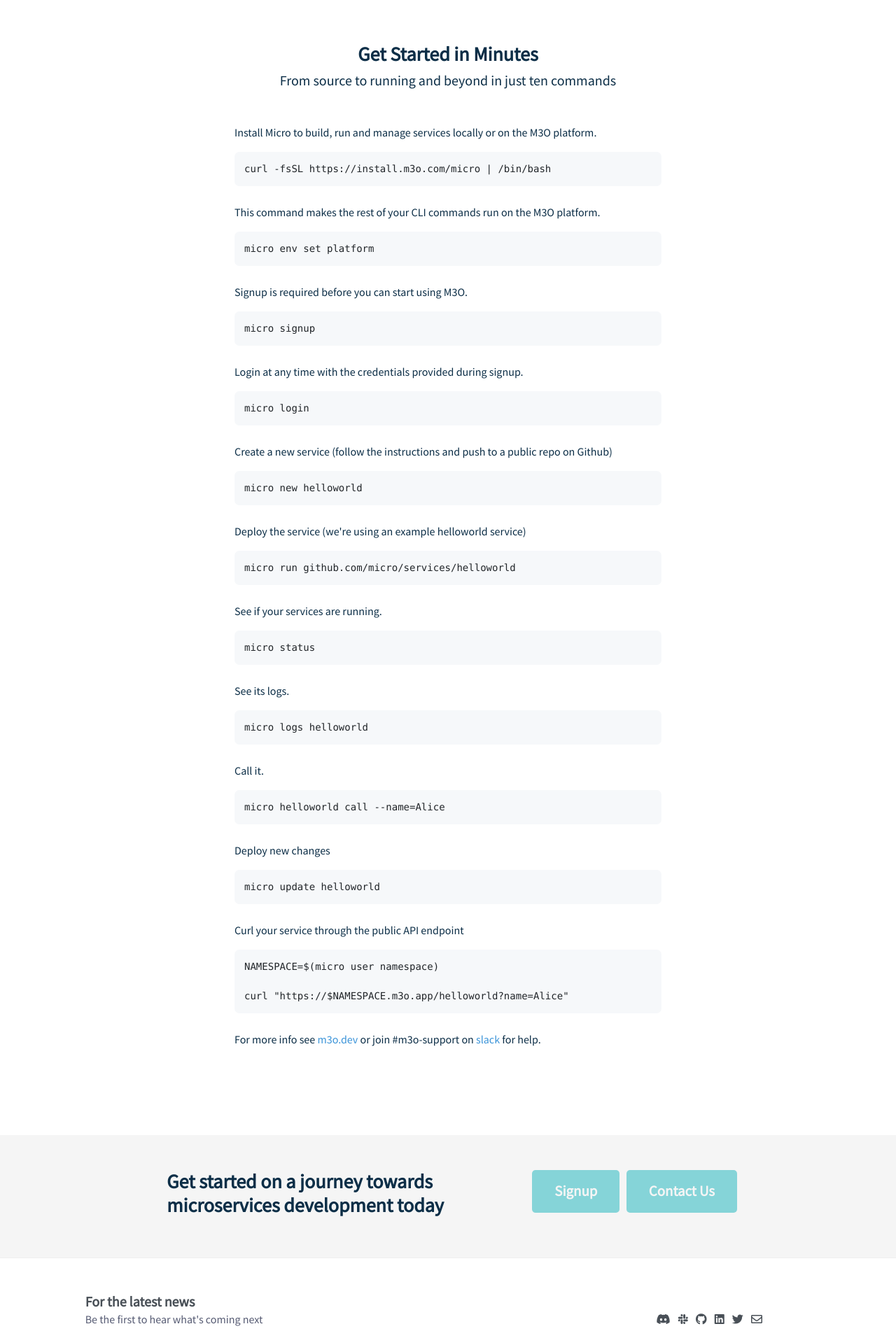
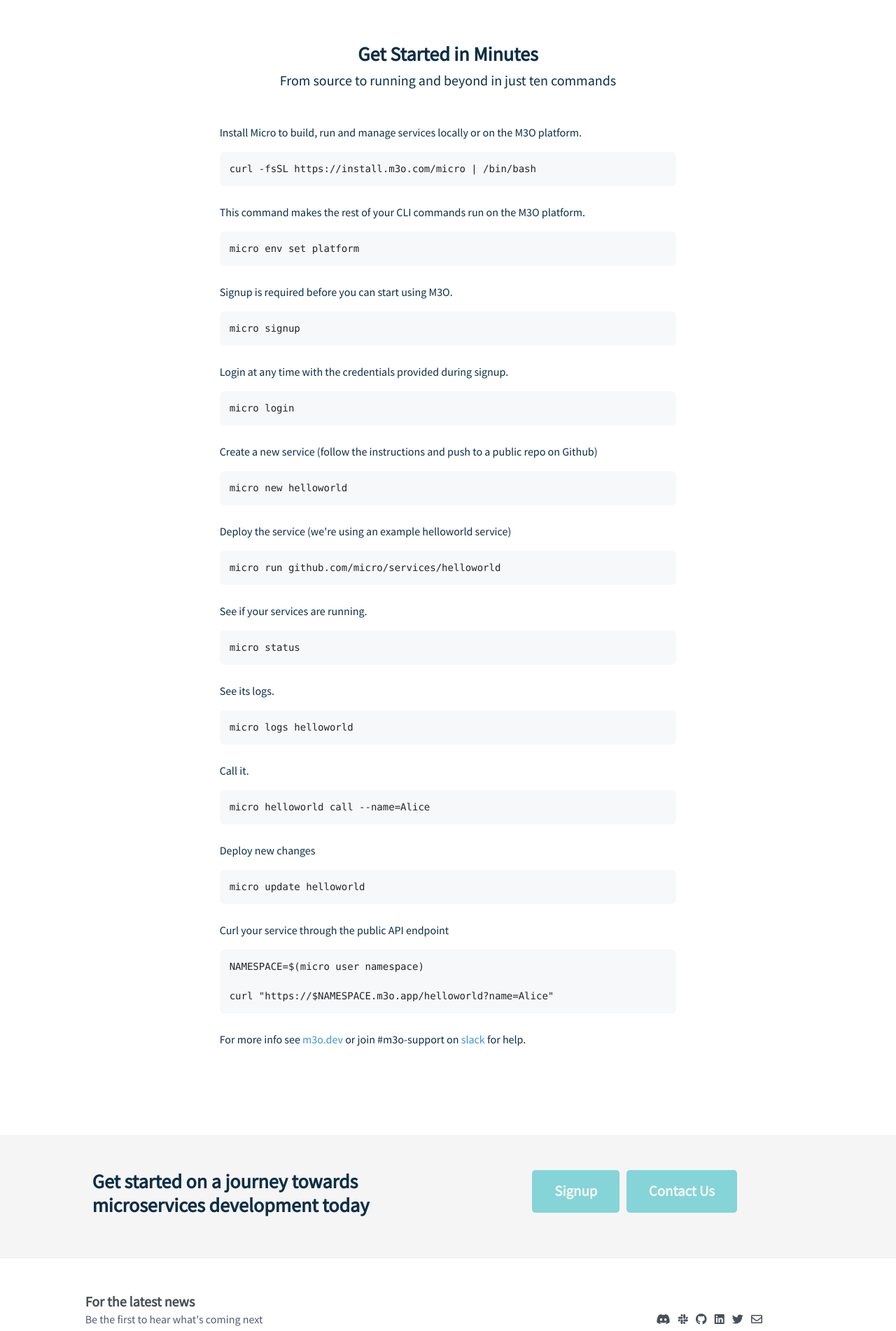
Before and after one commit to micro-community/go-micro-v2-doc, a Jekyll site: the page built from index.html, in a window 1280 px wide. Shown: the part 1479-3381 px from the top of the page at 70% size. Built offline with Jekyll 4.4.1, drawn with Linux system fonts in a browser that asks for light colours; nearby versions of some CDN libraries; comment, search, counter and statistics services are not loaded.

Commit message:
update widths

```diff
--- a/index.html
+++ b/index.html
@@ -156,11 +156,11 @@
           <h5>From source to running and beyond in just ten commands</h5>
        </center>
       </div>
-      <div class="row" style="max-width: 960px; margin: 25px auto; padding-bottom: 100px;">
+      <div class="row" style="max-width: 1024px; margin: 25px auto; padding-bottom: 100px;">
         {% include start.html %}
       </div>
       <div class="row" style="background-color: whitesmoke; padding-bottom: 50px;">
-        <div class="col-md-4 offset-md-2" style="padding: 50px 0 0 25px;">
+        <div class="col-md-5 offset-md-1" style="padding: 50px 0 0 25px;">
            <h3><b>Get started on a journey towards microservices development today</b></h3>
         </div>
         <div class="col-md-5" style="padding: 50px 0 0 0; text-align: center;">
```
